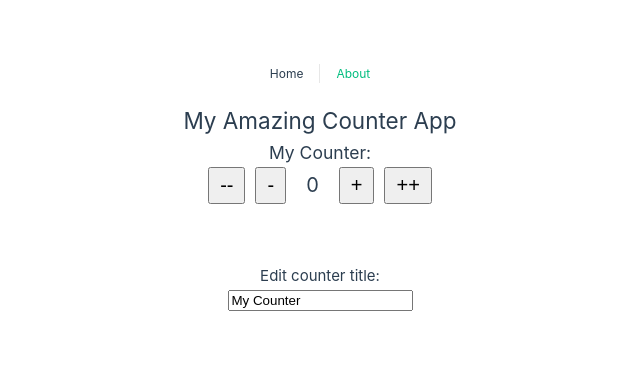
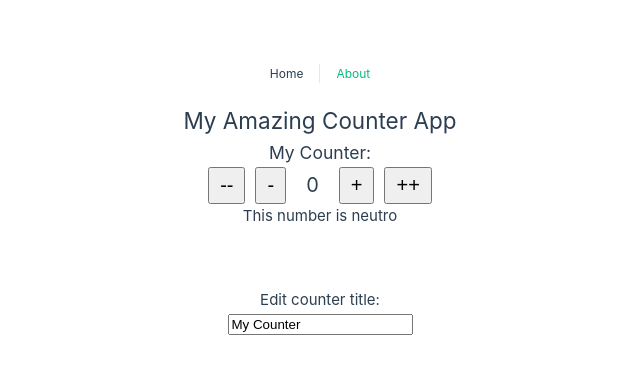
Before and after one commit to Italo-Tech/vue-composition-api-course, a Vue app: page / in a window 1280 px wide. Shown: the top 374 px of the page, without its empty margins (320-960 px from the left). Built offline with nearby package versions, Linux system fonts and the light colour scheme.

Commit message:
Computed

```diff
--- a/src/views/HomeView.vue
+++ b/src/views/HomeView.vue
@@ -11,6 +11,8 @@
       <button @click.prevent="increment(1, $event)" class="btn">+</button>
       <button @click.prevent="increment(2, $event)" class="btn">++</button>
     </div>
+
+    <p>This number is {{ evenOrOdd }}</p>
 
     <div class="edit">
       <h4>Edit counter title:</h4>
@@ -59,13 +61,19 @@ export default {
 
 <!--SFC <script setup>-->
 <script setup>
-import { reactive } from "vue";
+import { reactive, computed } from "vue";
 
 const appTitle = 'My Amazing Counter App'
 
 const counterData = reactive({
   count: 0,
   title: 'My Counter'
+})
+/*Computed*/
+const evenOrOdd = computed(() => {
+  if(counterData.count == 0) return 'neutro'
+  else if(counterData.count % 2 === 0) return 'par';
+  return 'ímpar'
 })
 
 const increment = (amount, event) => {
```
